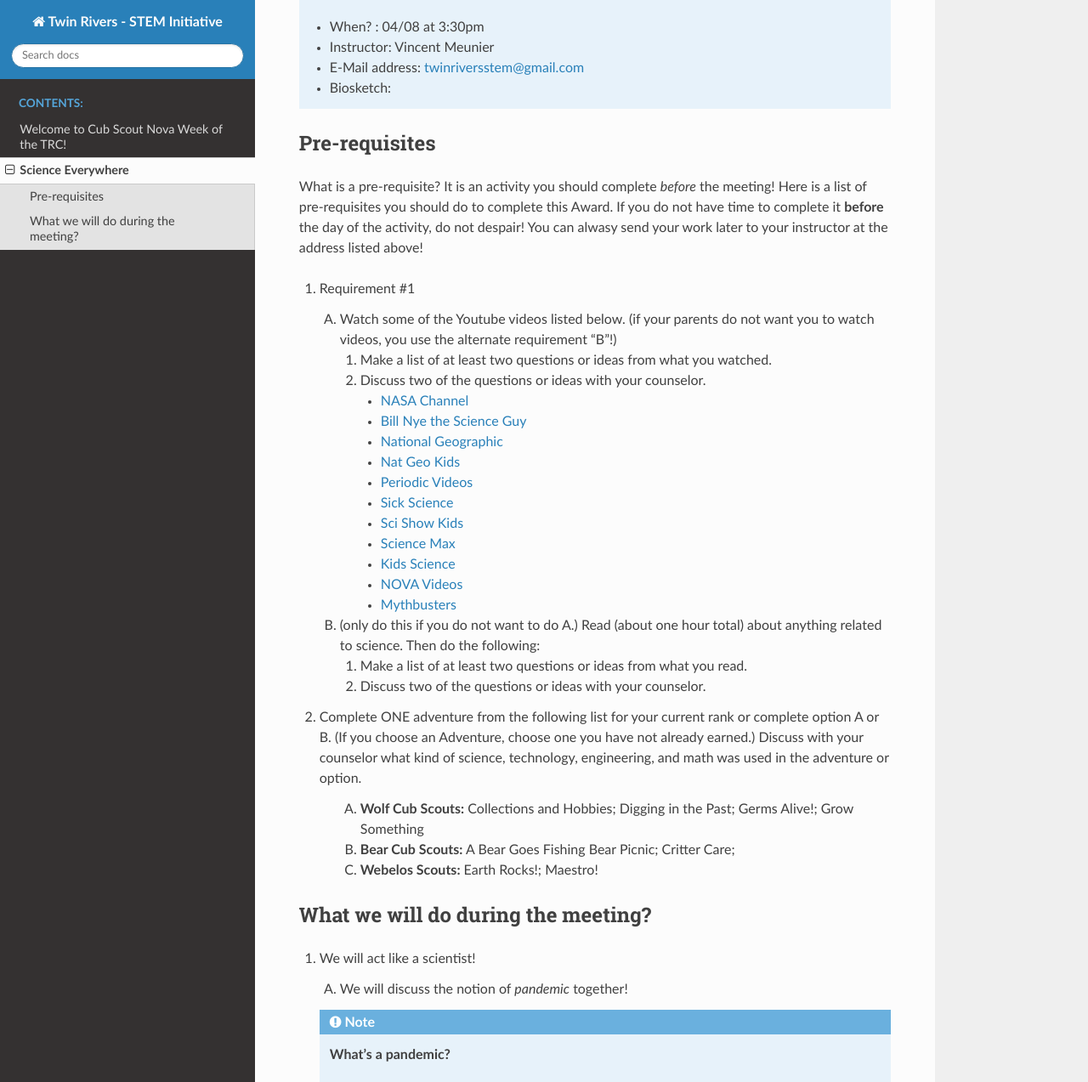
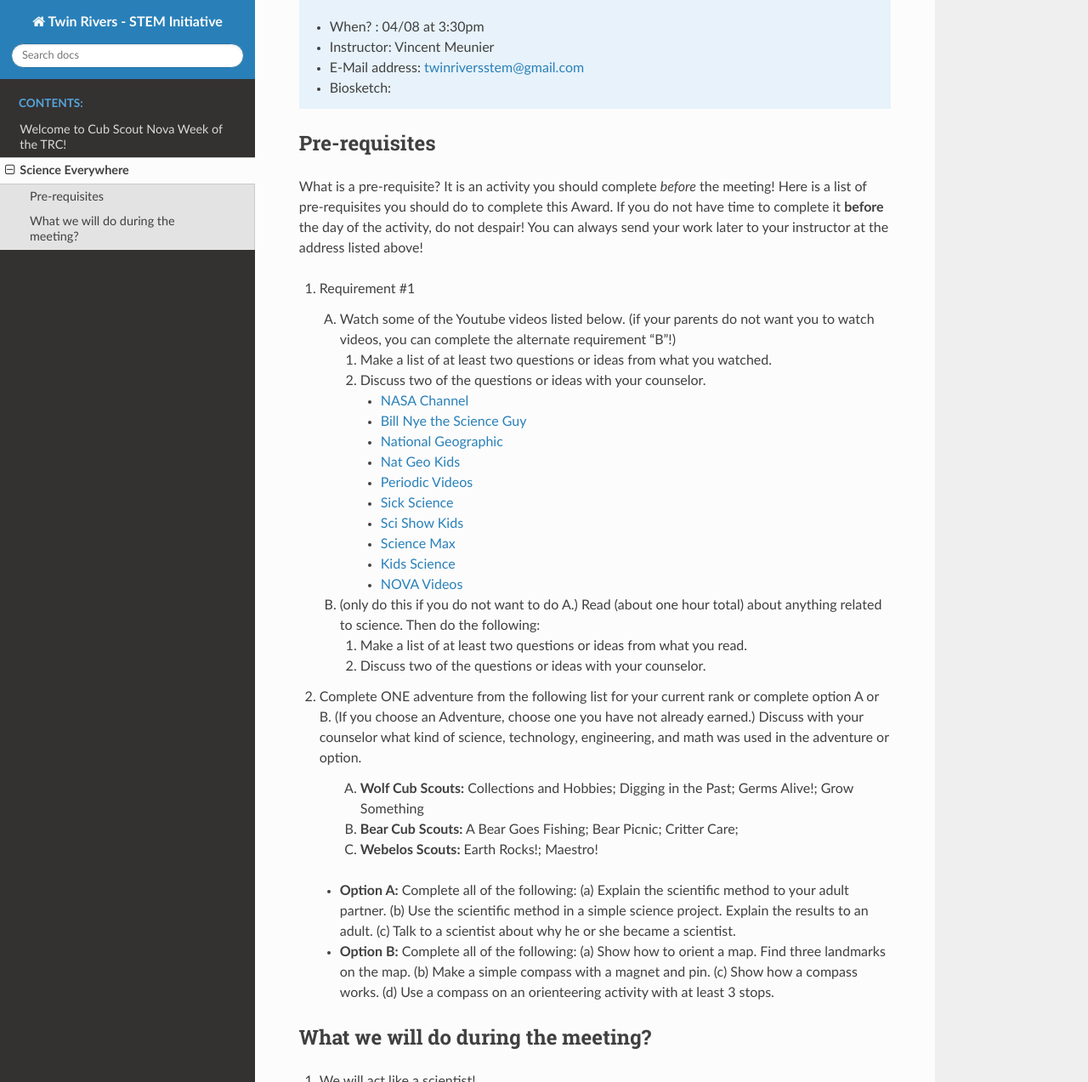
Before and after one commit to meuniv/NovaCub, a Sphinx documentation site: the page built from source/scienceeverywhere.rst, in a window 1280 px wide and 1400 px high, scrolled down 277 px, cut to the strip 0-1273 px from the top of the window. Shown: the whole strip at 85% size. Built offline with Sphinx 7.4.7 and the Read the Docs theme 2.0.0, drawn with Linux system fonts in a browser that asks for light colours; some of the changed text lies outside the part shown.

```diff
--- a/source/introduction.rst
+++ b/source/introduction.rst
@@ -6,7 +6,7 @@
 
 .. admonition:: **Our Mission**
 
-		The mission of the STEM committee is to  promote the STEM/Nova activities to all Youths of the Council by offering a rich array of STEM-related activities offered by technical experts and volunteers. The activities are positioned in large part, but are not limited to, BSA-sponsored activities. The STEM committee strives to offer a safe and inclusive atmosphere to all cub scouts, Scouts BSA, and explorers.
+		The mission of the STEM committee is to  promote the STEM/Nova activities to all Youths of the Council by offering a rich array of STEM-related activities offered by technical experts and volunteers. The activities are positioned in large part, but are not limited to, BSA-sponsored activities. The STEM committee strives to offer a safe and inclusive atmosphere to all Cub Scouts, Scouts BSA, Venturers, and Sea Scouts.
 
 
 
@@ -62,4 +62,4 @@
    Shoulder Patch Offered by the Committee for all Supernova Award recipients. More on the Supernova awards can be found `here <https://www.scouting.org/stem-nova-awards/awards/>`__.
 
 
-Go to Twin Rivers District `website <https://www.trcscouting.org>`_.
+Go to Twin Rivers Council `website <https://www.trcscouting.org>`_.
--- a/source/scienceeverywhere.rst
+++ b/source/scienceeverywhere.rst
@@ -19,11 +19,11 @@
 Pre-requisites
 ~~~~~~~~~~~~~
 
-What is a pre-requisite? It is an activity you should complete *before* the meeting! Here is a list of pre-requisites you should do to complete this Award. If you do not have time to complete it **before** the day of the activity, do not despair! You can alwasy send your work later to your instructor at the address listed above!
+What is a pre-requisite? It is an activity you should complete *before* the meeting! Here is a list of pre-requisites you should do to complete this Award. If you do not have time to complete it **before** the day of the activity, do not despair! You can always send your work later to your instructor at the address listed above!
 
 1. Requirement #1
 
-   A. Watch some of the Youtube videos listed below. (if your parents do not want you to watch videos, you use the alternate requirement "B"!)
+   A. Watch some of the Youtube videos listed below. (if your parents do not want you to watch videos, you can complete the alternate requirement "B"!)
 
       (1) Make a list of at least two questions or ideas from what you watched.
       (2) Discuss two of the questions or ideas with your counselor.
@@ -49,7 +49,6 @@
 
 	  * `NOVA Videos  <https://www.youtube.com/user/NOVAonline>`__
 
-	  * `Mythbusters  <https://www.youtube.com/channel/UCOwjHCP2jMeGC___Fbgj2Pg>`__
 
    B. (only do this if you do not want to do A.) Read (about one hour total) about anything related to science. Then do the following:
 
@@ -60,8 +59,12 @@
 2. Complete ONE adventure from the following list for your current rank or complete option A or B. (If you choose an Adventure, choose one you have not already earned.) Discuss with your counselor what kind of science, technology, engineering, and math was used in the adventure or option.
 
       A. **Wolf Cub Scouts:** Collections and Hobbies; Digging in the Past; Germs Alive!; Grow Something
-      B. **Bear Cub Scouts:** A Bear Goes Fishing Bear Picnic; Critter Care;
+      B. **Bear Cub Scouts:** A Bear Goes Fishing; Bear Picnic; Critter Care;
       C. **Webelos Scouts:** Earth Rocks!;  Maestro!
+
+   * **Option A:** Complete all of the following: (a) Explain the scientific method to your adult partner. (b) Use the scientific method in a simple science project. Explain the results to an adult. (c) Talk to a scientist about why he or she became a scientist.
+
+   * **Option B:** Complete all of the following: (a) Show how to orient a map. Find three landmarks on the map. (b) Make a simple compass with a magnet and pin. (c) Show how a compass works. (d) Use a compass on an orienteering activity with at least 3 stops.
 
 What we will do during the meeting?
 ~~~~~~~~~~~~~~~~~~~~~~~~~~~~~~~~~~~
```
Also changed, not shown: other parts of source/scienceeverywhere.rst (+1 -1 lines).
